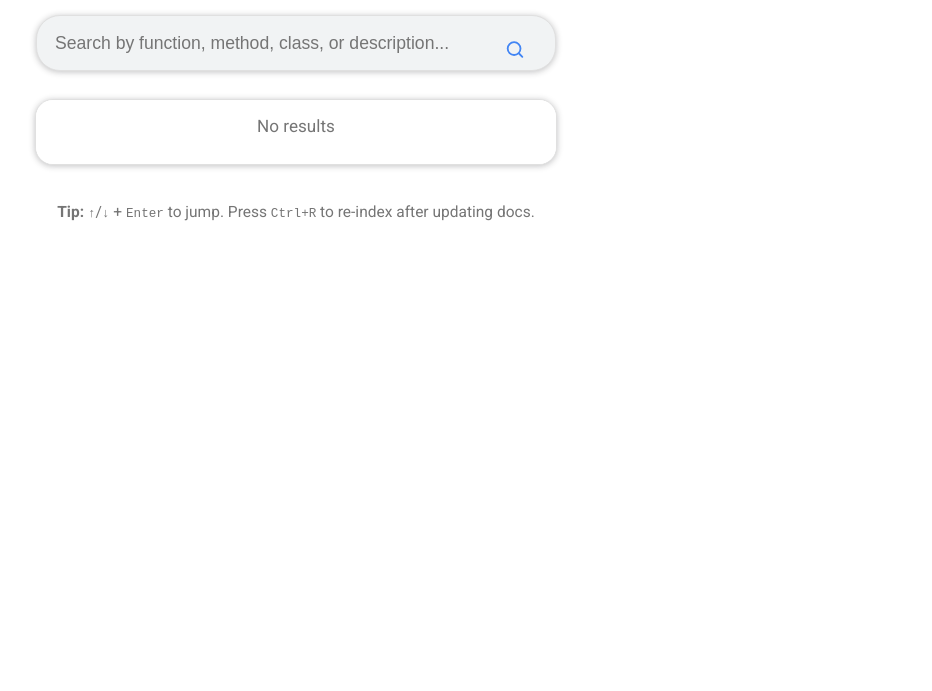
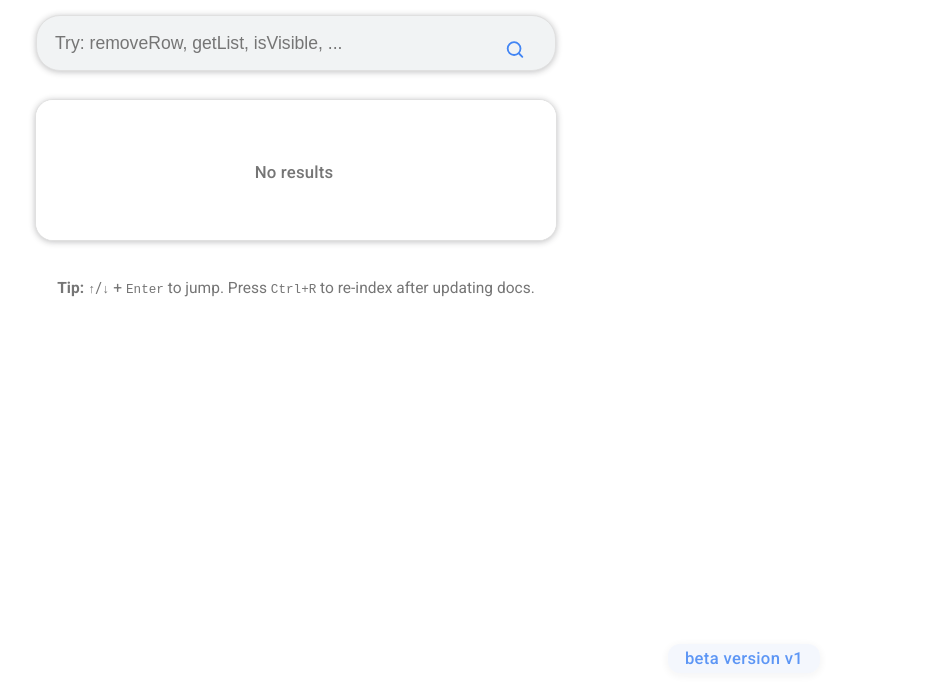
Before and after one commit to akibkhone/FlexiJavaDoc, a plain HTML site: page function-search.html in a window 1280 px wide. Shown: the part 109-800 px from the top of the page, without its empty margins (344-1276 px from the left). Drawn offline with nearby package versions, Linux system fonts and the light colour scheme; no server answers.

Commit message:
Add advanced JavaDoc fuzzy function search page v4

```diff
--- a/function-search.html
+++ b/function-search.html
@@ -39,6 +39,8 @@
       display: flex;
       flex-direction: column;
       align-items: center;
+      position: relative;
+      min-height: 100vh;
     }
     .container {
       width: 100%;
@@ -131,6 +133,22 @@
     .results li.selected,
     .results li:hover {
       background: var(--result-selected);
+    }
+    .no-results-ct {
+      display: flex;
+      align-items: center;
+      justify-content: center;
+      min-height: 100px;
+      height: 140px;
+    }
+    .no-results-msg {
+      color: var(--fg-subtle);
+      font-size: 1.05rem;
+      text-align: center;
+      margin: 0 auto;
+      width: 100%;
+      letter-spacing: 0.01em;
+      font-weight: 500;
     }
     .func-title {
       font-weight: 500;
@@ -285,6 +303,26 @@
       transition: color .18s;
     }
     .toggle-mode:hover { color: var(--primary);}
+    /* Beta version bottom center */
+    .beta-footer {
+      position: fixed;
+      left: 85%;
+      bottom: 18px;
+      transform: translateX(-50%);
+      background: #f3f6fd;
+      color: #4285f4;
+      font-size: 1.04em;
+      font-family: 'Roboto', Arial, sans-serif;
+      border-radius: 12px;
+      box-shadow: 0 2px 12px rgba(30,40,60,0.07);
+      padding: 5px 17px 5px 17px;
+      letter-spacing: 0.02em;
+      font-weight: 500;
+      z-index: 99;
+      opacity: 0.86;
+      user-select: none;
+      pointer-events: none;
+    }
     @media (max-width: 650px) {
       .container, .results, #search-bar, .progress {max-width: 98vw;}
       .search-logo {font-size: 2em;}
@@ -298,6 +336,7 @@
       .search-logo {font-size: 1.39em;}
       .toggle-mode {top: 8px; right: 8px;}
       .func-tag {padding: 2.5px 8px 2.5px 8px;}
+      .beta-footer {font-size: .93em;}
     }
     .dark {
       --bg: #181a1b;
@@ -319,6 +358,7 @@
     .dark .func-hoverbox .func-hover-title { color: #fff;}
     .dark .func-hoverbox .func-hover-type { color: #8ab4f8;}
     .dark .func-hoverbox .func-hover-class { color: #8ab4f8;}
+    .dark .beta-footer { background: #27334b; color: #8ab4f8; box-shadow: 0 2px 12px rgba(0,0,0,0.14);}
   </style>
   <script src="https://cdn.jsdelivr.net/npm/fuse.js@6.6.2"></script>
 </head>
@@ -328,7 +368,7 @@
     <div class="search-logo">JavaDoc Search</div>
     <div class="search-bar-wrap">
       <input id="search-bar" type="text" autocomplete="off" spellcheck="false"
-        placeholder="Search by function, method, class, or description...">
+        placeholder="Try: removeRow, getList, isVisible, ...">
       <span class="search-icon" aria-hidden="true">
         <svg height="22" viewBox="0 0 24 24" width="22" fill="none" xmlns="http://www.w3.org/2000/svg">
           <circle cx="11" cy="11" r="7" stroke="#4285f4" stroke-width="2"/>
@@ -343,6 +383,7 @@
       <b>Tip:</b> <kbd>↑</kbd>/<kbd>↓</kbd> + <kbd>Enter</kbd> to jump. Press <kbd>Ctrl+R</kbd> to re-index after updating docs.
     </div>
   </div>
+  <div class="beta-footer">beta version v1</div>
   <script>
     const STORAGE_KEY = 'javadoc_func_index_v8';
     const INDEX_URLS_KEY = 'javadoc_func_index_urls_v8';
@@ -427,6 +468,10 @@
     function updateResults(q='') {
       const ul = $('results');
       ul.innerHTML = '';
+      if (!results.length) {
+        ul.innerHTML = `<li class="no-results-ct"><div class="no-results-msg">No results</div></li>`;
+        return;
+      }
       results.forEach((res,i)=>{
         let {title,signature,classname,url} = res.item;
         let matches = res.matches||[];
@@ -461,7 +506,6 @@
         li.onmouseover = ()=>{selIdx=i;updateResults(q);}
         ul.appendChild(li);
       });
-      if(!results.length) ul.innerHTML = '<li style="color:var(--fg-subtle);padding:.9em;text-align:center;">No results</li>';
     }
 
     // --- Index Building ---
```
